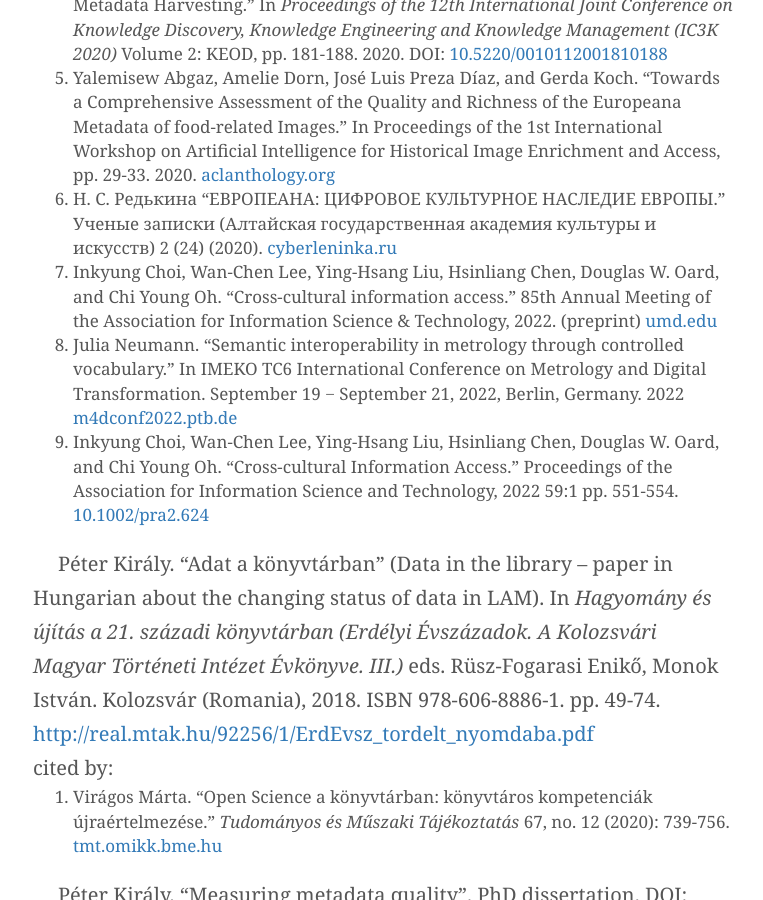
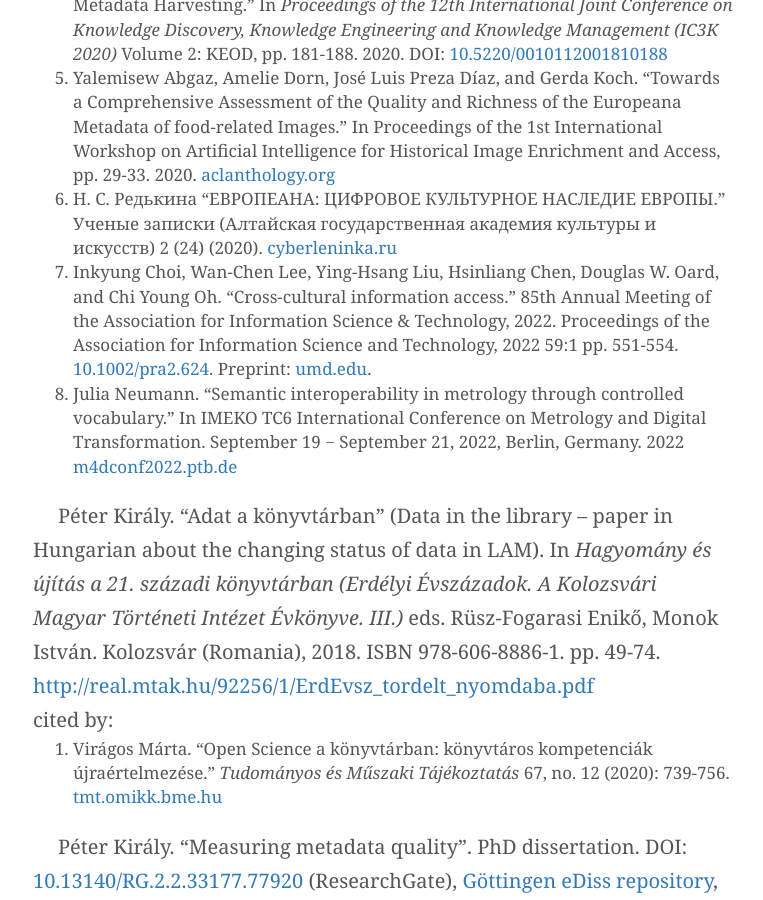
Before and after one commit to pkiraly/pkiraly.github.io, a Jekyll site: the page built from about.md, in a window 1280 px wide and 900 px high, scrolled down 8103 px. Shown: the whole window, without its empty margins (257-1020 px from the left). Built offline with Jekyll 4.4.1, drawn with Linux system fonts in a browser that asks for light colours; nearby versions of some CDN libraries; some web fonts are replaced; comment, search, counter and statistics services are not loaded.

Commit message:
Neumann, 2022 and Choi-Lee-Liu-Chen-Oard-Oh, 2022

```diff
--- a/about.md
+++ b/about.md
@@ -137,9 +137,8 @@ cited by:<br/>
 4. Sarantos Kapidakis. "Consistency and Interoperability on Dublin Core Element Values in Collections Harvested using the Open Archive Initiative Protocol for Metadata Harvesting." In _Proceedings of the 12th International Joint Conference on Knowledge Discovery, Knowledge Engineering and Knowledge Management (IC3K 2020)_ Volume 2: KEOD, pp. 181-188. 2020. DOI: [10.5220/0010112001810188](https://doi.org/10.5220/0010112001810188)
 5. Yalemisew Abgaz, Amelie Dorn, José Luis Preza Díaz, and Gerda Koch. "Towards a Comprehensive Assessment of the Quality and Richness of the Europeana Metadata of food-related Images." In Proceedings of the 1st International Workshop on Artificial Intelligence for Historical Image Enrichment and Access, pp. 29-33. 2020. [aclanthology.org](https://aclanthology.org/2020.ai4hi-1.5/)
 6. Н. С. Редькина "ЕВРОПЕАНА: ЦИФРОВОЕ КУЛЬТУРНОЕ НАСЛЕДИЕ ЕВРОПЫ." Ученые записки (Алтайская государственная академия культуры и искусств) 2 (24) (2020). [cyberleninka.ru](https://cyberleninka.ru/article/n/evropeana-tsifrovoe-kulturnoe-nasledie-evropy/pdf)
-7. Inkyung Choi, Wan-Chen Lee, Ying-Hsang Liu, Hsinliang Chen, Douglas W. Oard, and Chi Young Oh. "Cross-cultural information access." 85th Annual Meeting of the Association for Information Science & Technology, 2022. (preprint) [umd.edu](https://terpconnect.umd.edu/~oard/pdf/asist22panel.pdf)
+7. Inkyung Choi, Wan-Chen Lee, Ying-Hsang Liu, Hsinliang Chen, Douglas W. Oard, and Chi Young Oh. "Cross-cultural information access." 85th Annual Meeting of the Association for Information Science & Technology, 2022. Proceedings of the Association for Information Science and Technology, 2022 59:1 pp. 551-554. [10.1002/pra2.624](https://doi.org/10.1002/pra2.624). Preprint: [umd.edu](https://terpconnect.umd.edu/~oard/pdf/asist22panel.pdf).
 8. Julia Neumann. "Semantic interoperability in metrology through controlled vocabulary." In IMEKO TC6 International Conference on Metrology and Digital Transformation. September 19 − September 21, 2022, Berlin, Germany. 2022 [m4dconf2022.ptb.de](https://www.m4dconf2022.ptb.de/fileadmin/documents/m4dconf2022/Material/Paper/IMEKOTC6-M4Dconf-2022-P46-NEUMANN.pdf)
-9. Inkyung Choi, Wan-Chen Lee, Ying-Hsang Liu, Hsinliang Chen, Douglas W. Oard, and Chi Young Oh. "Cross-cultural Information Access." Proceedings of the Association for Information Science and Technology, 2022 59:1 pp. 551-554. [10.1002/pra2.624](https://doi.org/10.1002/pra2.624)
 
 Péter Király. “Adat a könyvtárban” (Data in the library -- paper in Hungarian about the changing status of data in LAM). In *Hagyomány és újítás a 21. századi könyvtárban (Erdélyi Évszázadok. A Kolozsvári Magyar Történeti Intézet Évkönyve. III.)* eds. Rüsz-Fogarasi Enikő, Monok István. Kolozsvár (Romania), 2018. ISBN 978-606-8886-1. pp. 49-74. [http://real.mtak.hu/92256/1/ErdEvsz_tordelt_nyomdaba.pdf](http://real.mtak.hu/92256/1/ErdEvsz_tordelt_nyomdaba.pdf)<br/>
 cited by:<br/>
```
